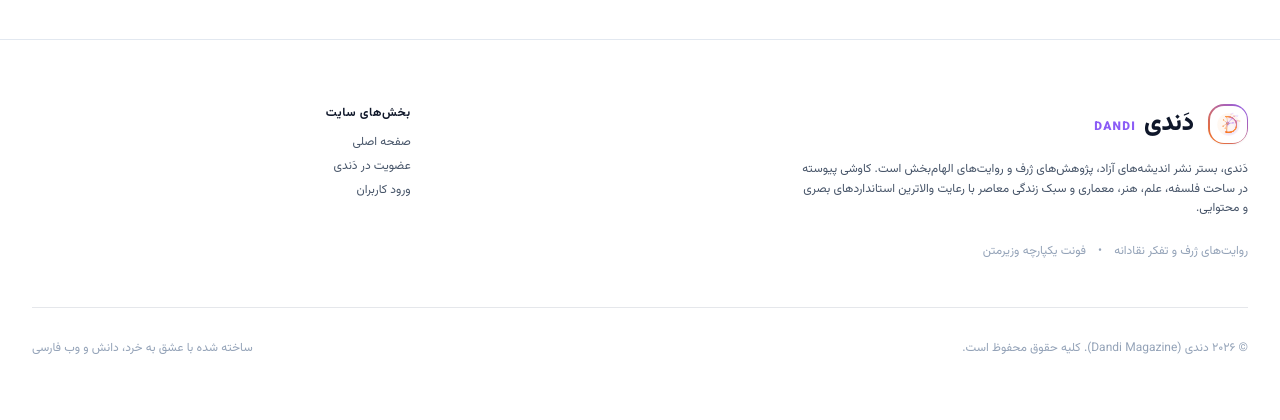
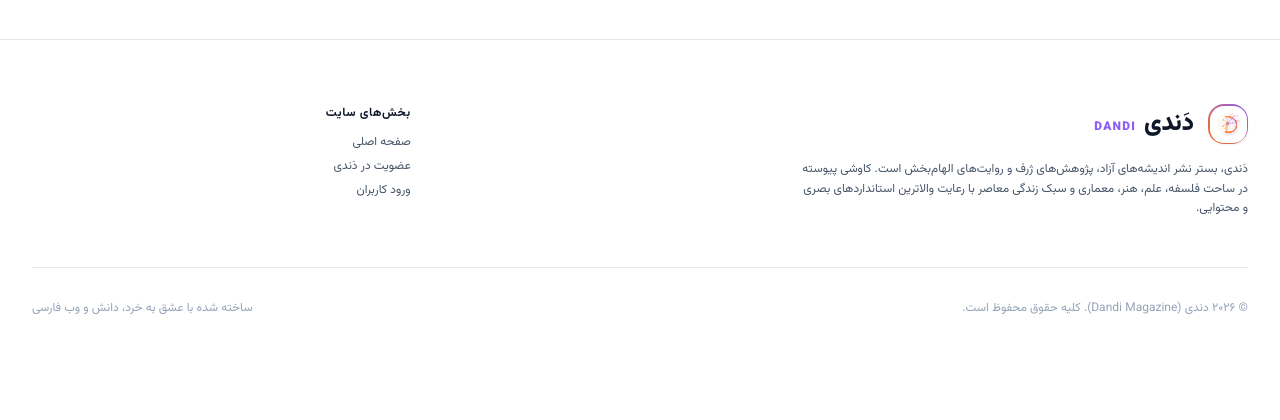
Before and after one commit to reza-khalafi/Dandi, a Django app: page /accounts/register/ in a window 1280 px wide. Shown: the part 954-1374 px from the top of the page. After the commit the page ends 1268 px from the top, so only its background shows below. Run offline with Django 5.2, Linux system fonts and the light colour scheme; some libraries are stand-ins or nearby versions.

Commit message:
Remove framework and font credits from footer

```diff
--- a/templates/components/footer.html
+++ b/templates/components/footer.html
@@ -20,12 +20,6 @@
         <p class="text-xs text-text-secondary leading-relaxed max-w-md">
           دَندی، بستر نشر اندیشه‌های آزاد، پژوهش‌های ژرف و روایت‌های الهام‌بخش است. کاوشی پیوسته در ساحت فلسفه، علم، هنر، معماری و سبک زندگی معاصر با رعایت والاترین استانداردهای بصری و محتوایی.
         </p>
-
-        <div class="flex items-center gap-3 pt-2 text-xs text-text-muted">
-          <span>روایت‌های ژرف و تفکر نقادانه</span>
-          <span>•</span>
-          <span>فونت یکپارچه وزیرمتن</span>
-        </div>
       </div>
 
       <!-- Quick Navigation -->
```
